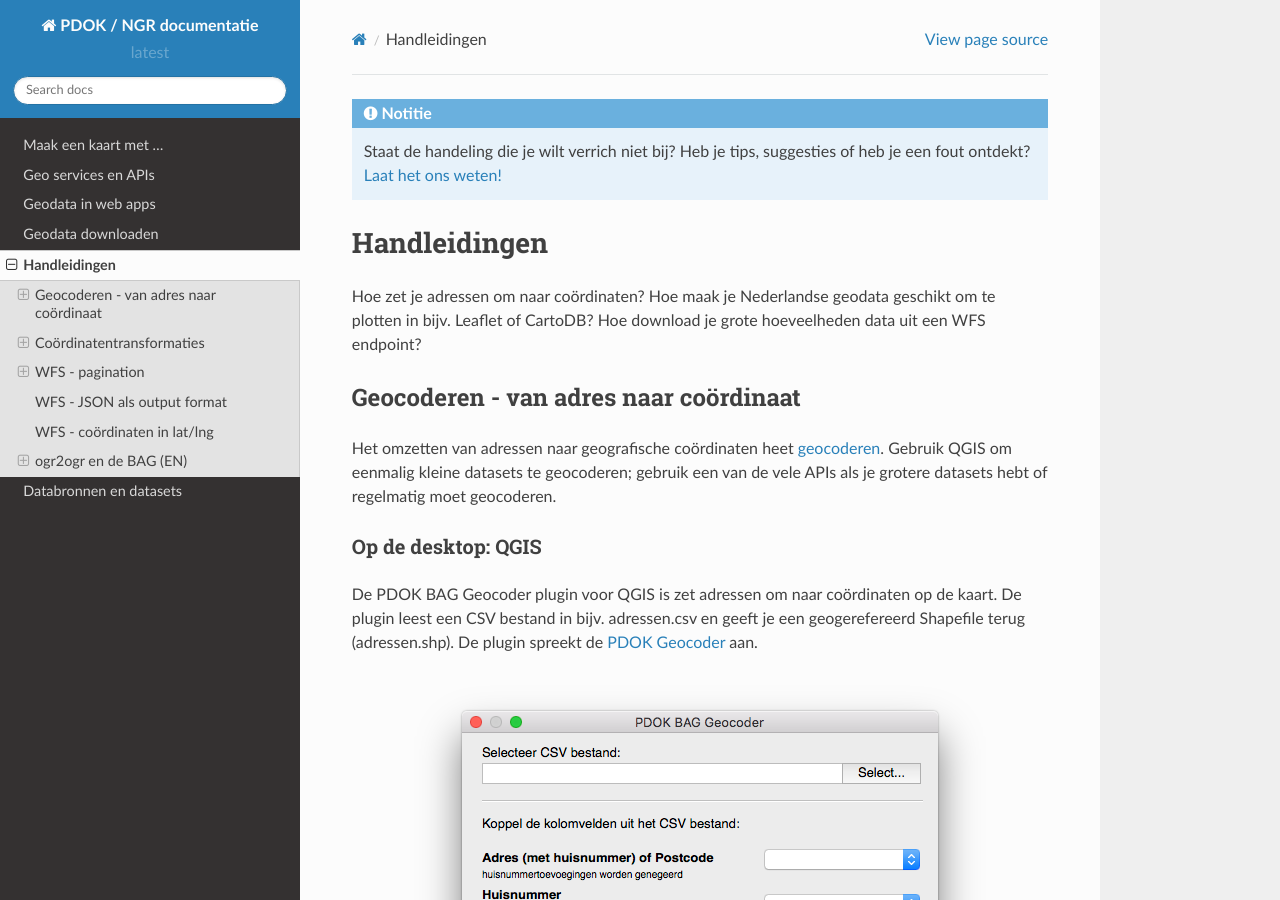
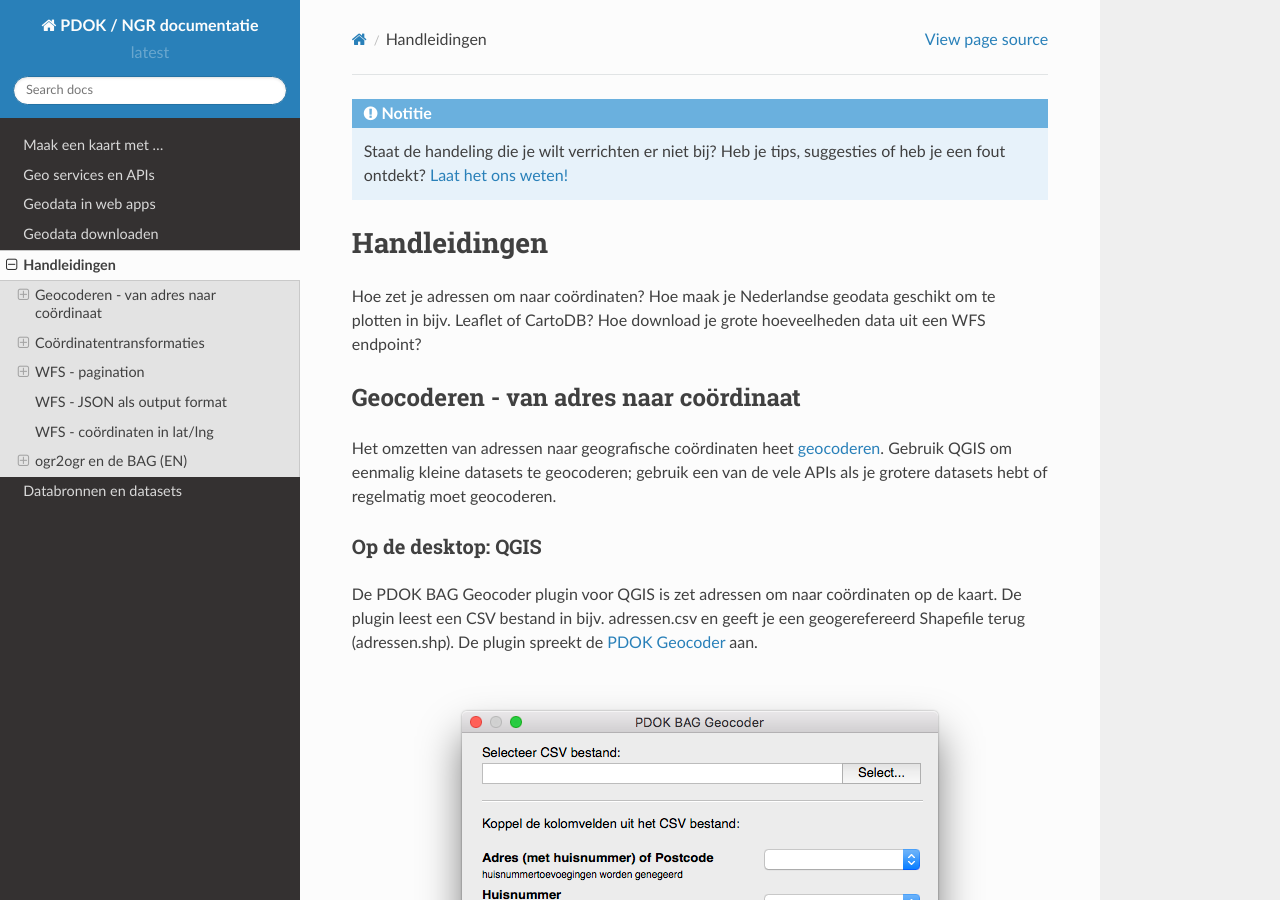
Before and after one commit to LivericA/PDOK, a Sphinx documentation site: the page built from docs/handleidingen.rst, in a window 1280 px wide and 900 px high. Built offline with Sphinx 7.4.7 and the Read the Docs theme 2.0.0, drawn with Linux system fonts in a browser that asks for light colours; comment, search, counter and statistics services are not loaded.

Commit message:
fix typo

```diff
--- a/docs/handleidingen.rst
+++ b/docs/handleidingen.rst
@@ -1,4 +1,4 @@
-.. NOTE:: Staat de handeling die je wilt verrich niet bij? Heb je tips, suggesties of heb je een fout ontdekt? :ref:`Laat het ons weten! <doel-feedback>`
+.. NOTE:: Staat de handeling die je wilt verrichten er niet bij? Heb je tips, suggesties of heb je een fout ontdekt? :ref:`Laat het ons weten! <doel-feedback>`
 
 #############
 Handleidingen
```
